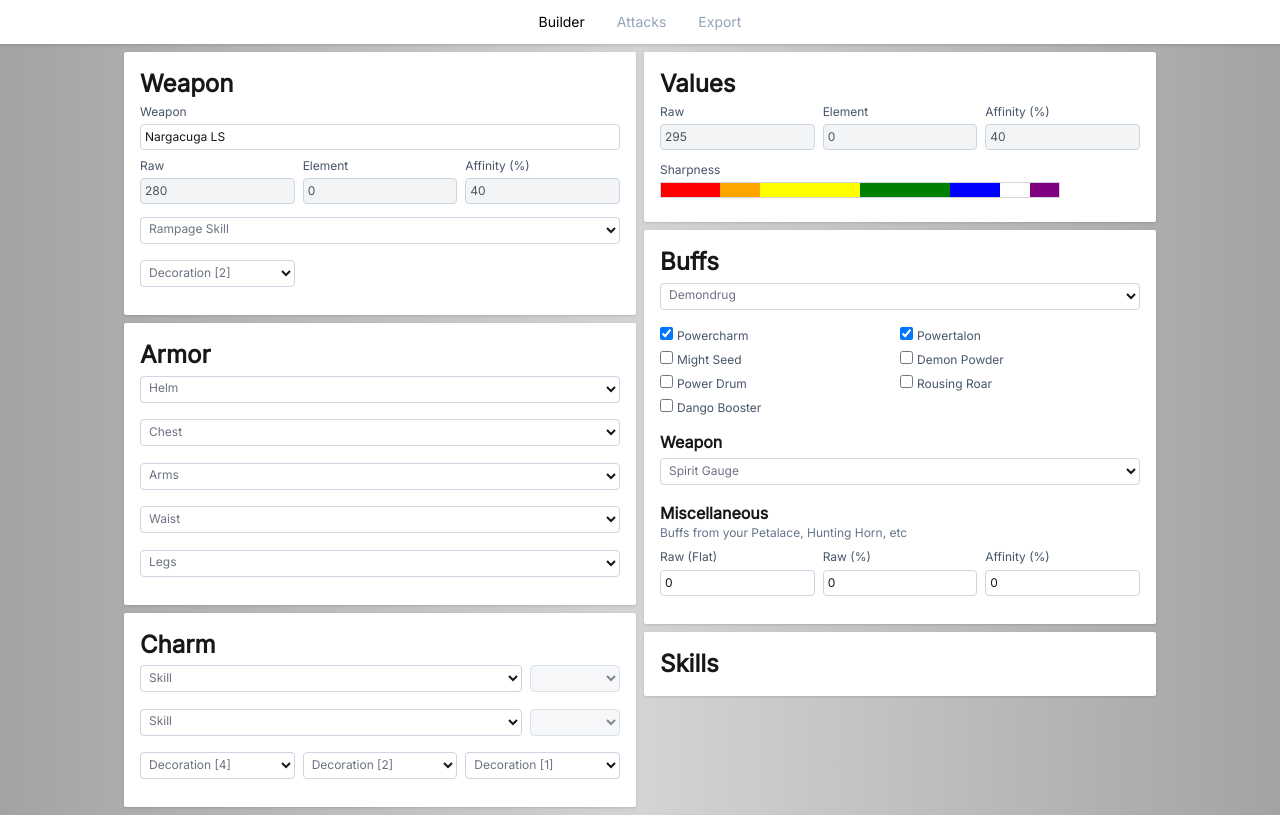
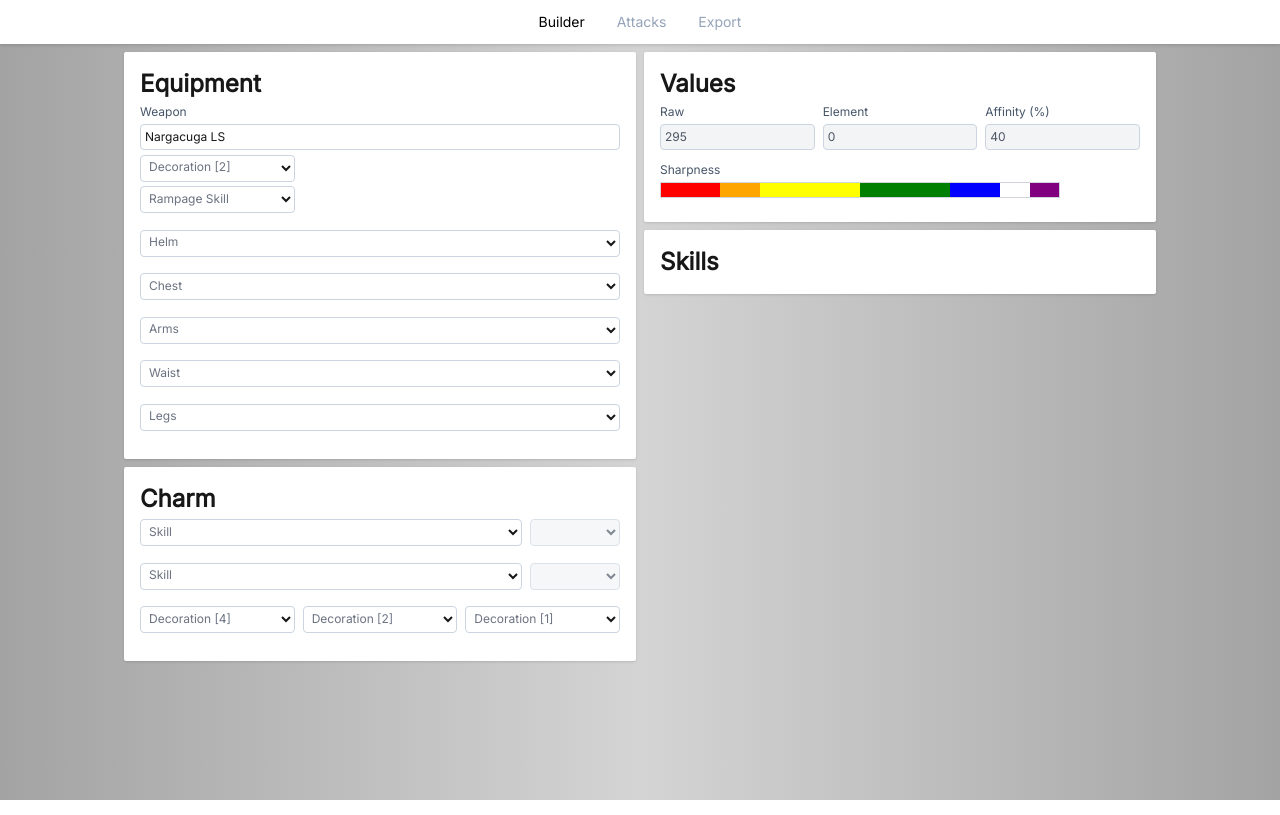
Before and after one commit to chanleyou/sunbreak-calculator, a Next.js app: page / in a window 1280 px wide. Built offline with nearby package versions, Linux system fonts and the light colour scheme.

Commit message:
compact styling

```diff
--- a/components/ArmorSlot.tsx
+++ b/components/ArmorSlot.tsx
@@ -20,7 +20,8 @@
 			onSelectOption={onSelectOption}
 			formatter={(o) => o.name}
 		/>
-		<div className="grid grid-cols-3 gap-2">
+		{value && value.decorations.length > 0 && (
+			<div className="grid grid-cols-3 -mt-3 gap-2">
 				{value?.decorations.map((s, i) => (
 					<Select
 						key={label + i}
@@ -32,6 +33,7 @@
 					/>
 				))}
 			</div>
+		)}
 	</>
 );
 
--- a/components/ValueBox.tsx
+++ b/components/ValueBox.tsx
@@ -1,5 +1,6 @@
 import React from "react";
 import { Box, TextDisplay } from ".";
+import formatter from "../formatter";
 import { Model } from "../model";
 import SharpnessBar from "./SharpnessBar";
 
@@ -8,9 +9,11 @@
 };
 
 export const ValueBox = ({ model }: Props) => {
+	const property = formatter.formatWeaponProperties(model.weapon);
+
 	return (
 		<Box head="Values">
-			<div className="grid grid-cols-3 gap-2">
+			<div className="grid grid-cols-3 gap-x-2">
 				<TextDisplay label="Raw" value={model.effectiveRaw} />
 				<TextDisplay
 					label="Element"
@@ -19,6 +22,7 @@
 					}
 				/>
 				<TextDisplay label="Affinity (%)" value={model.effectiveAffinity} />
+				{property && <TextDisplay label={property.key} value={property.value} />}
 			</div>
 			{model.sharpnessArray && <SharpnessBar sharpnessArray={model.sharpnessArray} />}
 		</Box>
--- a/components/ui/Modal.tsx
+++ b/components/ui/Modal.tsx
@@ -34,7 +34,7 @@
 		>
 			<div
 				onClick={(e) => e.stopPropagation()}
-				className="bg-white rounded-sm drop-shadow p-4 w-full md:w-240 h-full flex flex-col"
+				className="bg-white rounded-sm drop-shadow p-4 w-full md:w-240 md:h-5/6 flex flex-col"
 			>
 				{head && <h2>{head}</h2>}
 				{subhead && <h5 className="text-gray-500 mb-2">{subhead}</h5>}
--- a/pages/index.tsx
+++ b/pages/index.tsx
@@ -76,13 +76,11 @@
 
 	const [showWeaponPicker, setShowWeaponPicker] = useState(false);
 
-	const property = formatter.formatWeaponProperties(weapon);
-
 	return (
 		<>
 			<Column>
-				<Box head="Weapon">
-					<div className="my-1">
+				<Box head="Equipment">
+					<div className="py-1 mb-2">
 						<label>Weapon</label>
 						<div
 							onClick={() => setShowWeaponPicker(true)}
@@ -97,15 +95,33 @@
 							setShow={setShowWeaponPicker}
 						/>
 					</div>
-					<div className="grid grid-cols-3 gap-2">
+					{/* <div className="grid grid-cols-3 gap-2">
 						<TextDisplay label="Raw" value={weapon.raw} />
 						<TextDisplay
 							label="Element"
 							value={weapon.element ? formatter.formatElement(weapon.element) : "0"}
 						/>
 						<TextDisplay label="Affinity (%)" value={weapon.affinity ? weapon.affinity : "0"} />
+					</div> */}
+					{weapon.decos.length > 0 && (
+						<div className="grid grid-cols-3 gap-2 -mt-3">
+							{weapon.decos.map((s, i) => (
+								<Select
+									key={`weapon-${weapon.name}-${i}`}
+									label={`Decoration [${s}]`}
+									options={Decorations.filter((d) => d.rank <= s)}
+									value={weaponDecos[i]}
+									formatter={(o) => o.name}
+									onSelectOption={(d) =>
+										prod(setWeaponDecos)((ds) => {
+											ds[i] = d;
+										})
+									}
+								/>
+							))}
 						</div>
-					{property && <TextDisplay label={property.key} value={property.value} />}
+					)}
+					<div className="grid grid-cols-3 gap-2 -mt-3">
 						{weapon.rampageSkills.map((opts, i) => {
 							return (
 								<Select
@@ -122,24 +138,7 @@
 								/>
 							);
 						})}
-					<div className="grid grid-cols-3 gap-2">
-						{weapon.decos.map((s, i) => (
-							<Select
-								key={`weapon-${weapon.name}-${i}`}
-								label={`Decoration [${s}]`}
-								options={Decorations.filter((d) => d.rank <= s)}
-								value={weaponDecos[i]}
-								formatter={(o) => o.name}
-								onSelectOption={(d) =>
-									prod(setWeaponDecos)((ds) => {
-										ds[i] = d;
-									})
-								}
-							/>
-						))}
 					</div>
-				</Box>
-				<Box head="Armor">
 					<ArmorSlot
 						label="Helm"
 						options={[...Helms]}
@@ -224,8 +223,9 @@
 			</Column>
 			<Column>
 				<ValueBox model={model} />
-				<BuffBox model={model} />
+				{/* <BuffBox model={model} /> */}
 				<Box head="Skills">
+					<div className="grid grid-cols-2 gap-x-2">
 						{(Object.entries(skills) as [SkillKey, number][])
 							.sort(([aS, aL], [bS, bL]) => {
 								if (aL < bL) return 1;
@@ -249,6 +249,7 @@
 									/>
 								);
 							})}
+					</div>
 				</Box>
 			</Column>
 		</>
```
Lines whose indentation alone changed are shown as unchanged.
